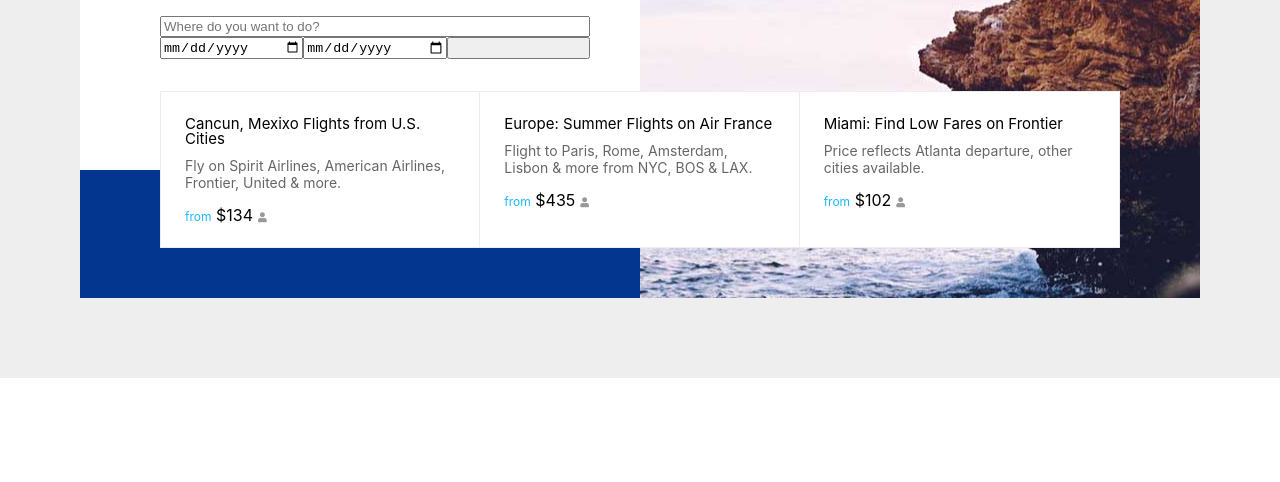
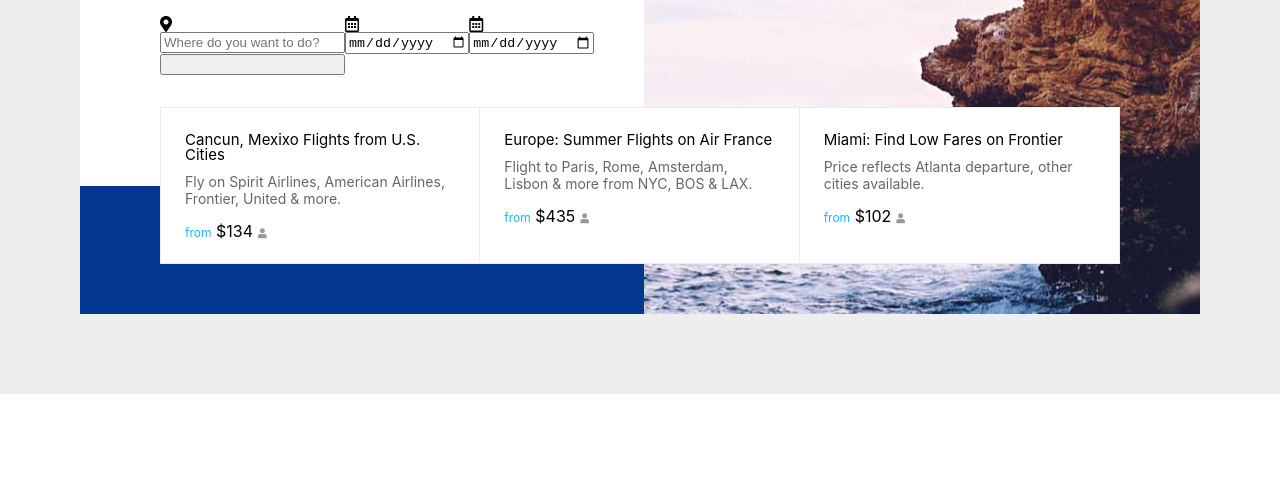
Before and after one commit to kenold/enjoy-travel, a website: page index.html in a window 1280 px wide. Shown: the part 318-800 px from the top of the page. Drawn offline with nearby package versions, Linux system fonts and the light colour scheme; a web font is replaced by a local one.

Commit message:
add form group

```diff
--- a/index.html
+++ b/index.html
@@ -19,9 +19,18 @@
 			<h1 class="slogan">Your next adventure starts now.</h1>
 			<div class="search__container">
 				<form class="form">
-					<input type="text" name="location" class="form__location" placeholder="Where do you want to do?">
-					<input type="date" name="depart" class="form__depart" placeholder="Depart">
-					<input type="date" name="return" class="form__return" placeholder="Return">
+					<div class="form__group form__group--location">
+						<div class="form__icon"><i class="fas fa-map-marker-alt"></i></div>
+						<input type="text" name="location" class="form__location" placeholder="Where do you want to do?">
+					</div>
+					<div class="form__group form__group--depart">
+						<div class="form__icon"><i class="far fa-calendar-alt"></i></div>
+						<input type="date" name="depart" class="form__depart" placeholder="Depart">
+					</div>
+					<div class="form__group form__group--return">
+						<div class="form__icon"><i class="far fa-calendar-alt"></i></div>
+						<input type="date" name="return" class="form__return" placeholder="Return">
+					</div>
 					<input type="button" value="" class="form__btn">
 				</form>
 			</div>
```
